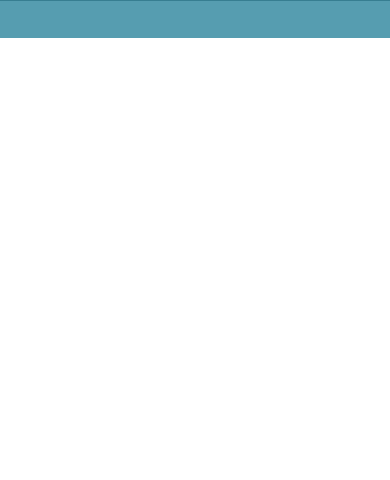
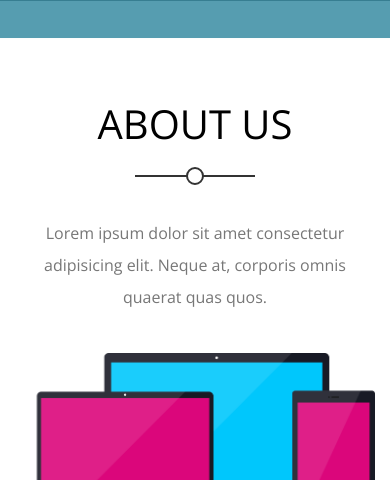
Before and after one commit to billalben/html-css-template-two, a plain HTML site: page index.html in a window 390 px wide. Shown: the part 6041-6521 px from the top of the page. Before the commit the page ends 6079 px from the top, so only its background shows below. Drawn offline with nearby package versions, Linux system fonts and the light colour scheme.

Commit message:
About Section

```diff
--- a/css/kasper.css
+++ b/css/kasper.css
@@ -476,5 +476,22 @@ header nav .form i {
   border: none;
   text-transform: uppercase;
 }
-
 /* End Video */
+/* Start About */
+.about {
+  padding-top: var(--section-padding);
+  overflow: hidden;
+  text-align: center;
+}
+.about img {
+  position: relative;
+  bottom: -120px;
+  margin-top: -120px;
+  max-width: 100%;
+}
+@media (max-width: 767px) {
+  .about img {
+    bottom: -60px;
+  }
+}
+/* End About */
--- a/index.html
+++ b/index.html
@@ -231,5 +231,19 @@
       </div>
     </div>
     <!-- End Video Section -->
+    <!-- Start About -->
+    <div class="about">
+      <div class="container">
+        <div class="main-heading">
+          <h2>About Us</h2>
+          <p>
+            Lorem ipsum dolor sit amet consectetur adipisicing elit. Neque at,
+            corporis omnis quaerat quas quos.
+          </p>
+        </div>
+        <img src="images/about.png" alt="">
+      </div>
+    </div>
+    <!-- End About -->
   </body>
 </html>
```
